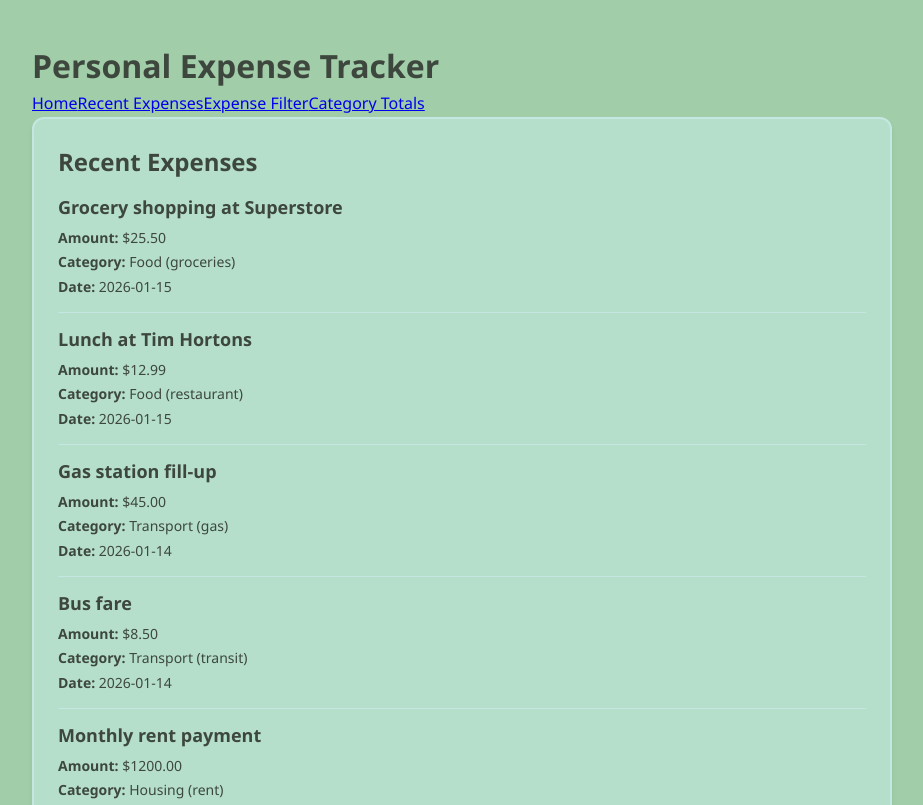
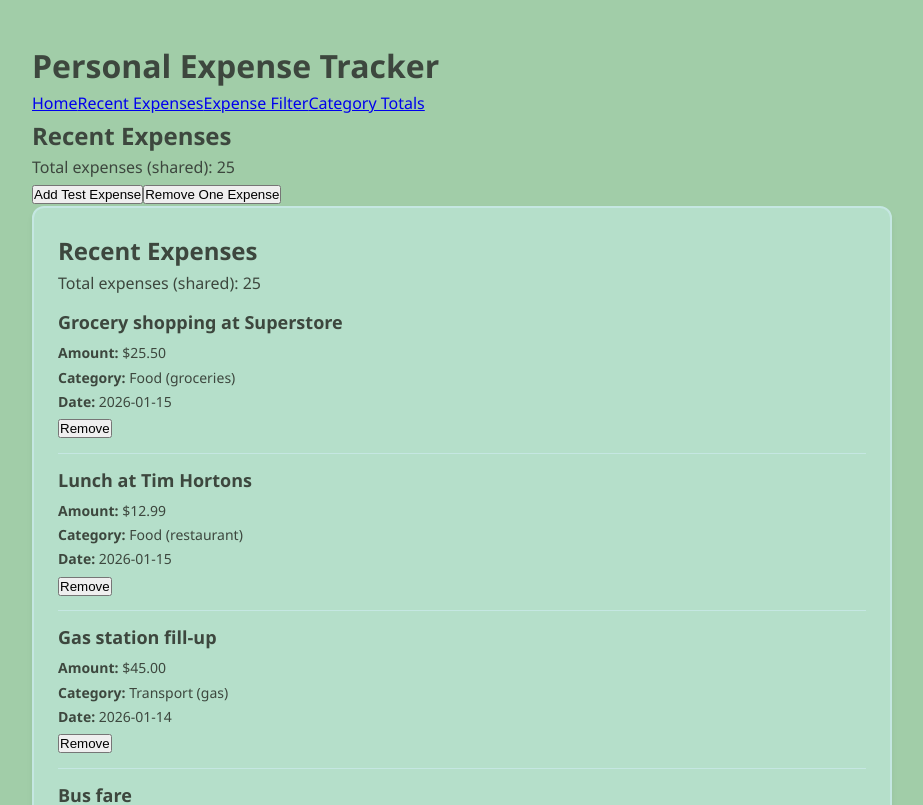
Before and after one commit to ntolentino4/group-6-full-stack-project, a React (Vite) app in the folder vite-project/: page /recent-expenses in a window 1280 px wide. Shown: the top 805 px of the page, without its empty margins (178-1101 px from the left). Built offline with nearby package versions, Linux system fonts and the light colour scheme.

Commit message:
Implemented and initialized state components that manages routes.

```diff
--- a/vite-project/src/App.tsx
+++ b/vite-project/src/App.tsx
@@ -1,22 +1,48 @@
 import "./App.css";
 import { Routes, Route } from 'react-router-dom';
+import { useState } from "react";
+
 import Header from "./components/header/Header";
 import Footer from "./components/footer/Footer";
+
 import HomePage from "./pages/HomePage";
 import ExpenseFilterPage from "./pages/ExpenseFilterPage";
 import RecentExpensesPage from "./pages/RecentExpensesPage";
 import CategoryTotalsPage from "./pages/CategoryTotalsPage";
 
+import { mockExpenses } from "./data/mockExpenses";
+import type { Expense } from "./types";
+
+
+
+
 function App() {
+  const [expenses, setExpenses] = useState<Expense[]>(mockExpenses);
+
+
   return (
     <div className="app-container">
       <Header />
+
       <Routes>
-        <Route path="/" element={<HomePage />} />
-        <Route path="/expense-filter" element={<ExpenseFilterPage />} />
-        <Route path="/recent-expenses" element={<RecentExpensesPage />} />
-        <Route path="/category-totals" element={<CategoryTotalsPage />} />
+        <Route
+          path="/"
+          element={<HomePage/>}
+        />
+        <Route
+          path="/recent-expenses"
+          element={<RecentExpensesPage expenses={expenses} setExpenses={setExpenses} />}
+        />
+        <Route
+          path="/expense-filter"
+          element={<ExpenseFilterPage expenses={expenses} setExpenses={setExpenses} />}
+        />
+        <Route
+          path="/category-totals"
+          element={<CategoryTotalsPage expenses={expenses} setExpenses={setExpenses} />}
+        />
       </Routes>
+
       <Footer />
     </div>
   );
--- a/vite-project/src/components/category-summary/CategorySummary.tsx
+++ b/vite-project/src/components/category-summary/CategorySummary.tsx
@@ -1,27 +1,36 @@
-import { mockExpenses } from "../../data/mockExpenses";
+import type { Expense } from "../../types";
 import "./CategorySummary.css";
 
-export const CategorySummary = () => {
-  const categoryTotals = mockExpenses.reduce(
+type Props = {
+  expenses: Expense[];
+};
+
+export const CategorySummary = ({ expenses }: Props) => {
+  const categoryTotals = expenses.reduce(
     (acc, curr) => {
       acc[curr.category] = (acc[curr.category] || 0) + curr.amount;
       return acc;
     },
-    {} as Record<string, number>,
+    {} as Record<string, number>
   );
 
   const categories = Object.keys(categoryTotals);
   const overallTotal = Object.values(categoryTotals).reduce((a, b) => a + b, 0);
 
-  const highestCategory = categories.reduce(
-    (prev, current) =>
-      categoryTotals[current] > categoryTotals[prev] ? current : prev,
-    categories[0],
-  );
+  const highestCategory =
+    categories.length > 0
+      ? categories.reduce((prev, current) =>
+          categoryTotals[current] > categoryTotals[prev] ? current : prev
+        )
+      : null;
 
   return (
     <section className="category-summary">
       <h2>Expense Category Summary</h2>
+
+      {/* T.3 display shared state */}
+      <p>Total expenses (shared): {expenses.length}</p>
+
       <ul>
         {categories.map((cat) => (
           <li
@@ -33,6 +42,7 @@ export const CategorySummary = () => {
           </li>
         ))}
       </ul>
+
       <p className="overall-total">
         <strong>Overall Total: ${overallTotal.toFixed(2)}</strong>
       </p>
--- a/vite-project/src/components/expense-filter/ExpenseFilter.tsx
+++ b/vite-project/src/components/expense-filter/ExpenseFilter.tsx
@@ -1,30 +1,39 @@
-import { mockExpenses } from '../../data/mockExpenses'
-import type { ExpenseCategory } from '../../types'
-import './ExpenseFilter.css'
-import { useState } from 'react'
+import { useState } from "react";
+import type { Expense, ExpenseCategory } from "../../types";
+import "./ExpenseFilter.css";
 
-function ExpenseFilter() {
+type Props = {
+  expenses: Expense[];
+};
 
+function ExpenseFilter({ expenses }: Props) {
   // Default category state "Shopping"
-  const [selectedCategory, setSelectedCategory] = useState<ExpenseCategory>("Shopping")
+  const [selectedCategory, setSelectedCategory] =
+    useState<ExpenseCategory>("Shopping");
 
-// Filter the expenses by the selected expense.category, default "Shopping"".
-  const filteredExpenses = mockExpenses.filter(
-    expense => expense.category === selectedCategory
-  )
+  // Filter the expenses by the selected category
+  const filteredExpenses = expenses.filter(
+    (expense) => expense.category === selectedCategory
+  );
 
-// Create a select dropdown to setSelectedCategory, then use map to display the filtered expenses.
   return (
     <section className="expense-filter">
-       <label htmlFor="category-select">Select Category: </label>
-       <select id="category-select" value={selectedCategory} onChange={(e) => setSelectedCategory(e.target.value as ExpenseCategory)}>
+      {/* T.3 display shared state */}
+      <p>Total expenses (shared): {expenses.length}</p>
+
+      <label htmlFor="category-select">Select Category: </label>
+      <select
+        id="category-select"
+        value={selectedCategory}
+        onChange={(e) => setSelectedCategory(e.target.value as ExpenseCategory)}
+      >
         <option value="Food">Food</option>
         <option value="Transport">Transport</option>
         <option value="Housing">Housing</option>
         <option value="Entertainment">Entertainment</option>
         <option value="Shopping">Shopping</option>
         <option value="Health">Health</option>
-       </select>
+      </select>
 
       <ul>
         {filteredExpenses.map((expense) => (
@@ -34,8 +43,7 @@ function ExpenseFilter() {
         ))}
       </ul>
     </section>
-  )
+  );
 }
 
-// Export to App.tsx
-export default ExpenseFilter
+export default ExpenseFilter;
--- a/vite-project/src/components/recent-expenses/RecentExpenses.tsx
+++ b/vite-project/src/components/recent-expenses/RecentExpenses.tsx
@@ -1,31 +1,48 @@
-import { mockExpenses } from "../../data/mockExpenses";
+import type { Expense } from "../../types";
 import "./RecentExpenses.css";
 
-export const RecentExpenses = () => {
-  // Requirement: Minimum 3-5 items
-  const recentItems = mockExpenses.slice(0, 5);
+type Props = {
+  expenses: Expense[];
+  setExpenses: React.Dispatch<React.SetStateAction<Expense[]>>;
+};
+
+export const RecentExpenses = ({ expenses, setExpenses }: Props) => {
+  // Requirement: show 3–5 items (we show the 5 most recent by date)
+  const recentItems = [...expenses]
+    .sort((a, b) => b.date.localeCompare(a.date))
+    .slice(0, 5);
+
+  const handleRemove = (id: number) => {
+    setExpenses((prev) => prev.filter((e) => e.id !== id));
+  };
 
   return (
     <section className="recent-expenses">
       <h2>Recent Expenses</h2>
+
+      <p>Total expenses (shared): {expenses.length}</p>
+
       <div className="expense-list">
         {recentItems.map((item) => (
           <article key={item.id} className="expense-item">
             <h3>{item.description}</h3>
+
             <p>
               <strong>Amount:</strong> ${item.amount.toFixed(2)}
             </p>
+
             <p>
               <strong>Category:</strong> {item.category} ({item.tag})
             </p>
+
             <p>
               <strong>Date:</strong> {item.date}
             </p>
+
+            <button onClick={() => handleRemove(item.id)}>Remove</button>
           </article>
         ))}
       </div>
-
-
     </section>
   );
 };
--- a/vite-project/src/data/mockExpenses.tsx
+++ b/vite-project/src/data/mockExpenses.tsx
@@ -1,4 +1,6 @@
-export const mockExpenses = [
+import type { Expense } from "../types/index";
+
+export const mockExpenses: Expense[] = [
   {
     id: 1,
     amount: 25.5,
--- a/vite-project/src/pages/CategoryTotalsPage.tsx
+++ b/vite-project/src/pages/CategoryTotalsPage.tsx
@@ -1,7 +1,44 @@
-import { CategorySummary } from '../components/category-summary/CategorySummary'
+import type { Expense } from "../types";
+import { CategorySummary } from "../components/category-summary/CategorySummary";
 
-function CategoryTotalsPage() {
-  return <CategorySummary />
-}
+type Props = {
+  expenses: Expense[];
+  setExpenses: React.Dispatch<React.SetStateAction<Expense[]>>;
+};
 
-export default CategoryTotalsPage
+const CategoryTotalsPage = ({ expenses, setExpenses }: Props) => {
+  const addTestExpense = () => {
+    setExpenses((prev) => [
+      {
+        id: Date.now(),
+        amount: 10,
+        category: "Food",
+        tag: "test",
+        date: new Date().toISOString().slice(0, 10),
+        description: "Test expense from CategoryTotalsPage",
+      },
+      ...prev,
+    ]);
+  };
+
+  const removeOneExpense = () => {
+    setExpenses((prev) => prev.slice(1));
+  };
+
+  return (
+    <section>
+      <h2>Category Totals Page</h2>
+
+      <p>Total expenses (shared): {expenses.length}</p>
+
+      <button onClick={addTestExpense}>Add Test Expense</button>
+      <button onClick={removeOneExpense} disabled={expenses.length === 0}>
+        Remove One Expense
+      </button>
+
+      <CategorySummary expenses={expenses} />
+    </section>
+  );
+};
+
+export default CategoryTotalsPage;
--- a/vite-project/src/pages/ExpenseFilterPage.tsx
+++ b/vite-project/src/pages/ExpenseFilterPage.tsx
@@ -1,7 +1,44 @@
-import ExpenseFilter from '../components/expense-filter/ExpenseFilter'
+import type { Expense } from "../types";
+import ExpenseFilter from "../components/expense-filter/ExpenseFilter";
 
-function ExpenseFilterPage() {
-  return <ExpenseFilter />
-}
+type Props = {
+  expenses: Expense[];
+  setExpenses: React.Dispatch<React.SetStateAction<Expense[]>>;
+};
 
-export default ExpenseFilterPage
+const ExpenseFilterPage = ({ expenses, setExpenses }: Props) => {
+  const addTestExpense = () => {
+    setExpenses((prev) => [
+      {
+        id: Date.now(),
+        amount: 5,
+        category: "Shopping",
+        tag: "filter-test",
+        date: new Date().toISOString().slice(0, 10),
+        description: "Test expense from ExpenseFilterPage",
+      },
+      ...prev,
+    ]);
+  };
+
+  const removeOneExpense = () => {
+    setExpenses((prev) => prev.slice(1));
+  };
+
+  return (
+    <section>
+      <h2>Expense Filter Page</h2>
+
+      <p>Total expenses (shared): {expenses.length}</p>
+
+      <button onClick={addTestExpense}>Add Test Expense</button>
+      <button onClick={removeOneExpense} disabled={expenses.length === 0}>
+        Remove One Expense
+      </button>
+
+      <ExpenseFilter expenses={expenses} />
+    </section>
+  );
+};
+
+export default ExpenseFilterPage;
--- a/vite-project/src/pages/RecentExpensesPage.tsx
+++ b/vite-project/src/pages/RecentExpensesPage.tsx
@@ -1,7 +1,45 @@
-import { RecentExpenses } from '../components/recent-expenses/RecentExpenses'
+import type React from "react";
+import type { Expense } from "../types";
+import { RecentExpenses } from "../components/recent-expenses/RecentExpenses";
 
-function RecentExpensesPage() {
-  return <RecentExpenses />
+type Props = {
+  expenses: Expense[];
+  setExpenses: React.Dispatch<React.SetStateAction<Expense[]>>;
+};
+
+function RecentExpensesPage({ expenses, setExpenses }: Props) {
+  const addTestExpense = () => {
+    setExpenses((prev) => [
+      {
+        id: Date.now(),
+        amount: 9.99,
+        category: "Food",
+        tag: "demo",
+        date: new Date().toISOString().slice(0, 10),
+        description: "Test expense from RecentExpensesPage",
+      },
+      ...prev,
+    ]);
+  };
+
+  const removeOneExpense = () => {
+    setExpenses((prev) => prev.slice(1));
+  };
+
+  return (
+    <section>
+      <h2>Recent Expenses</h2>
+
+      <p>Total expenses (shared): {expenses.length}</p>
+
+      <button onClick={addTestExpense}>Add Test Expense</button>
+      <button onClick={removeOneExpense} disabled={expenses.length === 0}>
+        Remove One Expense
+      </button>
+
+      <RecentExpenses expenses={expenses} setExpenses={setExpenses} />
+    </section>
+  );
 }
 
-export default RecentExpensesPage
+export default RecentExpensesPage;
```
